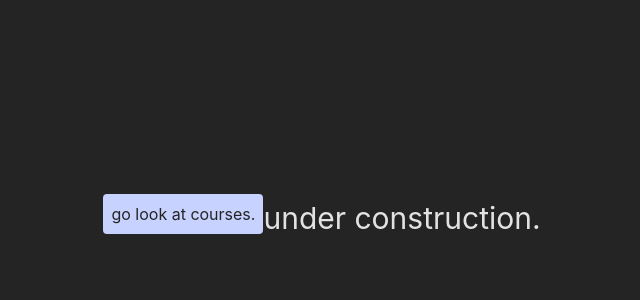
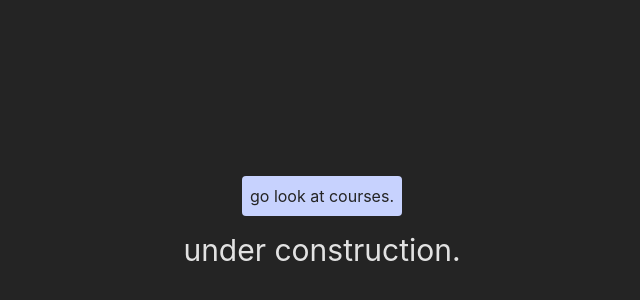
Before and after one commit to parthchheda2005/elective-finder, a React (Vite) app in the folder client/: page /ai in a window 1280 px wide. Shown: the part 202-502 px from the top of the page, without its empty margins (318-958 px from the left). Built offline with nearby package versions, Linux system fonts and the light colour scheme.

Commit message:
added flex-col to under construction page

```diff
--- a/client/src/components/AiRecPage.tsx
+++ b/client/src/components/AiRecPage.tsx
@@ -4,7 +4,7 @@ export default function AiRecPage() {
   const navigate = useNavigate();
 
   return (
-    <div className="h-screen flex justify-center items-center">
+    <div className="h-screen flex justify-center items-center flex-col">
       <button
         onClick={() => navigate("/course-page")}
         className="p-2 bg-indigo-200 text-[#242424] rounded transition-all duration-300 hover:bg-blue-300 hover:scale-105 w-fit mt-2 mb-4"
```
